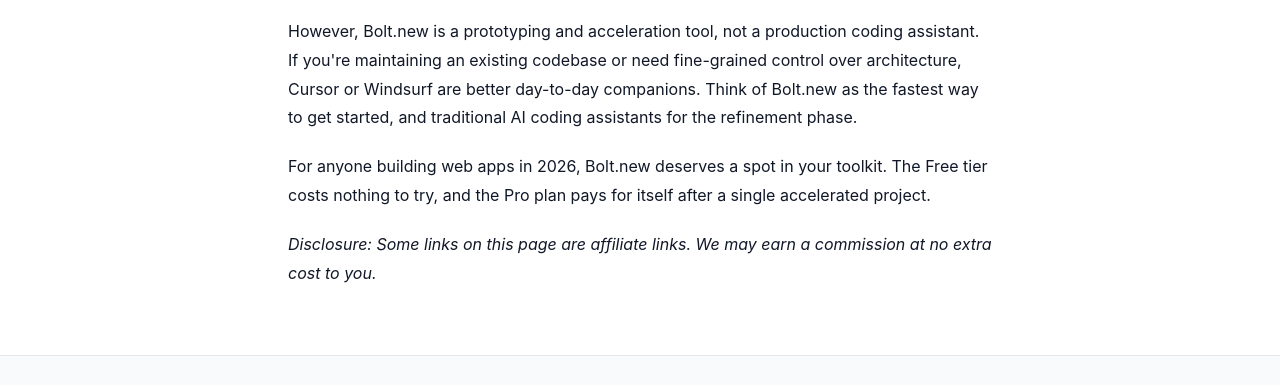
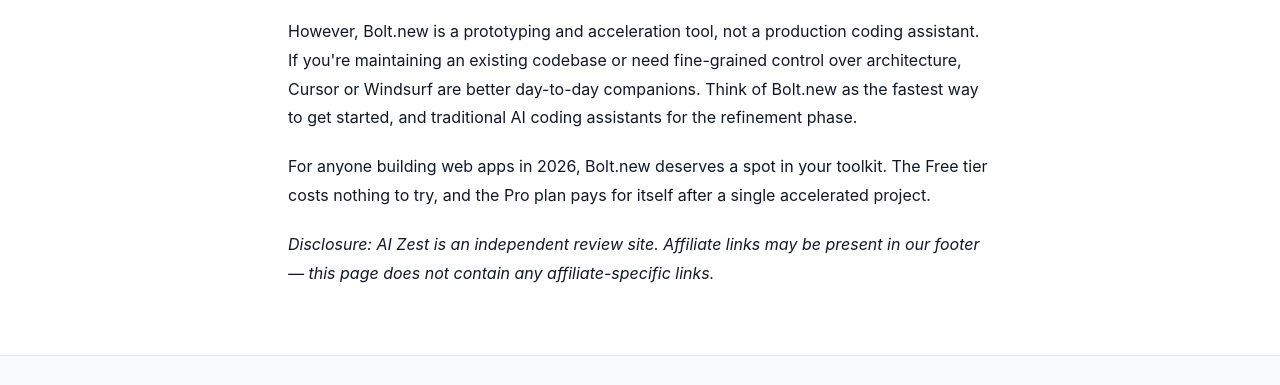
Before and after one commit to Vspone/aizest, an Astro site: page /bolt-review in a window 1280 px wide. Shown: the part 5499-5884 px from the top of the page. Built offline with nearby package versions, Linux system fonts and the light colour scheme; Astro itself is replaced by a stand-in of ours.

Commit message:
fix: remove false affiliate commission claims from 11 non-affiliate article pages

```diff
--- a/src/pages/bolt-review.astro
+++ b/src/pages/bolt-review.astro
@@ -249,7 +249,7 @@
 
 <p>For anyone building web apps in 2026, Bolt.new deserves a spot in your toolkit. The Free tier costs nothing to try, and the Pro plan pays for itself after a single accelerated project.</p>
 
-<p><em>Disclosure: Some links on this page are affiliate links. We may earn a commission at no extra cost to you.</em></p>
+<p><em>Disclosure: AI Zest is an independent review site. Affiliate links may be present in our footer — this page does not contain any affiliate-specific links.</em></p>
 
 </ArticleWrap>
 </BaseLayout>
--- a/src/pages/canva-magic-studio.astro
+++ b/src/pages/canva-magic-studio.astro
@@ -322,7 +322,7 @@
 
 <p>Canva Magic Studio doesn't replace professional design software — Photoshop, Illustrator, and dedicated AI tools still have their place for specialized work. But for the 90% of design tasks that involve creating polished, on-brand visual content quickly, Magic Studio is the most accessible and effective AI design suite available in 2026.</p>
 
-<p><em>Disclosure: Some links on this page are affiliate links. We may earn a commission at no extra cost to you.</em></p>
+<p><em>Disclosure: AI Zest is an independent review site. Affiliate links may be present in our footer — this page does not contain any affiliate-specific links.</em></p>
 
 </ArticleWrap>
 </BaseLayout>
--- a/src/pages/canva-review.astro
+++ b/src/pages/canva-review.astro
@@ -214,7 +214,7 @@
 
 <p>The limitations are clear — it's not a replacement for professional design software, and the AI credit system can be frustrating for power users. But for 90% of design needs, Canva with Magic Studio is more than sufficient and significantly faster than traditional tools.</p>
 
-<p><em>Disclosure: Some links on this page are affiliate links. We may earn a commission at no extra cost to you.</em></p>
+<p><em>Disclosure: AI Zest is an independent review site. Affiliate links may be present in our footer — this page does not contain any affiliate-specific links.</em></p>
 
 </ArticleWrap>
 </BaseLayout>
--- a/src/pages/capcut-review.astro
+++ b/src/pages/capcut-review.astro
@@ -263,7 +263,7 @@
   </a>
 </div>
 
-<p><em>Disclosure: Some links on this page are affiliate links. We may earn a commission at no extra cost to you.</em></p>
+<p><em>Disclosure: AI Zest is an independent review site. Affiliate links may be present in our footer — this page does not contain any affiliate-specific links.</em></p>
 
 </ArticleWrap>
 </BaseLayout>
--- a/src/pages/chatgpt-review.astro
+++ b/src/pages/chatgpt-review.astro
@@ -263,7 +263,7 @@
 
 <p><strong>Rating: 4.8/5 · <a href="/tool/chatgpt">Try ChatGPT →</a></strong></p>
 
-<p><em>Disclosure: Some links on this page are affiliate links. We may earn a commission at no extra cost to you.</em></p>
+<p><em>Disclosure: AI Zest is an independent review site. Affiliate links may be present in our footer — this page does not contain any affiliate-specific links.</em></p>
 
 </ArticleWrap>
 </BaseLayout>
--- a/src/pages/claude-review.astro
+++ b/src/pages/claude-review.astro
@@ -248,7 +248,7 @@
 
 <p><strong>Rating: 4.7/5 · <a href="/tool/claude">Try Claude →</a></strong></p>
 
-<p><em>Disclosure: Some links on this page are affiliate links. We may earn a commission at no extra cost to you.</em></p>
+<p><em>Disclosure: AI Zest is an independent review site. Affiliate links may be present in our footer — this page does not contain any affiliate-specific links.</em></p>
 
 </ArticleWrap>
 </BaseLayout>
--- a/src/pages/cursor-review.astro
+++ b/src/pages/cursor-review.astro
@@ -221,7 +221,7 @@
 
 <p><strong>Rating: 4.7/5 · <a href="/tool/cursor">Try Cursor →</a></strong></p>
 
-<p><em>Disclosure: Some links on this page are affiliate links. We may earn a commission at no extra cost to you.</em></p>
+<p><em>Disclosure: AI Zest is an independent review site. Affiliate links may be present in our footer — this page does not contain any affiliate-specific links.</em></p>
 
 </ArticleWrap>
 </BaseLayout>
--- a/src/pages/descript-review.astro
+++ b/src/pages/descript-review.astro
@@ -244,7 +244,7 @@
 
 <p><strong>Rating: 4.6/5 · <a href="/tool/descript">Try Descript →</a></strong></p>
 
-<p><em>Disclosure: Some links on this page are affiliate links. We may earn a commission at no extra cost to you.</em></p>
+<p><em>Disclosure: AI Zest is an independent review site. Affiliate links may be present in our footer — this page does not contain any affiliate-specific links.</em></p>
 
 </ArticleWrap>
 </BaseLayout>
--- a/src/pages/elevenlabs-review.astro
+++ b/src/pages/elevenlabs-review.astro
@@ -220,7 +220,7 @@
 
 <p>For teams and enterprises, ElevenLabs' dedicated infrastructure, SLA options, and voice library make it a safe investment. For casual users or simple text-to-speech needs, the free tier or a cheaper alternative may suffice.</p>
 
-<p><em>Disclosure: Some links on this page are affiliate links. We may earn a commission at no extra cost to you.</em></p>
+<p><em>Disclosure: AI Zest is an independent review site. Affiliate links may be present in our footer — this page does not contain any affiliate-specific links.</em></p>
 
 </ArticleWrap>
 </BaseLayout>
--- a/src/pages/midjourney-review.astro
+++ b/src/pages/midjourney-review.astro
@@ -245,7 +245,7 @@
 
 <p><strong>Rating: 4.7/5 · <a href="/tool/midjourney">Try Midjourney →</a></strong></p>
 
-<p><em>Disclosure: Some links on this page are affiliate links. We may earn a commission at no extra cost to you.</em></p>
+<p><em>Disclosure: AI Zest is an independent review site. Affiliate links may be present in our footer — this page does not contain any affiliate-specific links.</em></p>
 
 </ArticleWrap>
 </BaseLayout>
--- a/src/pages/runway-review.astro
+++ b/src/pages/runway-review.astro
@@ -226,7 +226,7 @@
 
 <p>For teams and professional studios, Runway's collaborative features and API access make it a strong backbone for AI-powered video production pipelines. Just budget accordingly — the Unlimited plan is necessary for serious use.</p>
 
-<p><em>Disclosure: Some links on this page are affiliate links. We may earn a commission at no extra cost to you.</em></p>
+<p><em>Disclosure: AI Zest is an independent review site. Affiliate links may be present in our footer — this page does not contain any affiliate-specific links.</em></p>
 
 </ArticleWrap>
 </BaseLayout>
```
